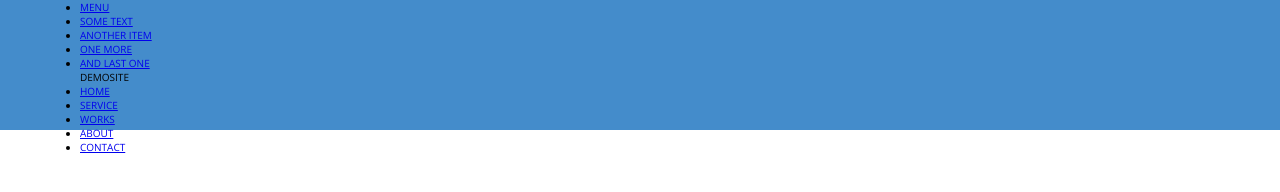
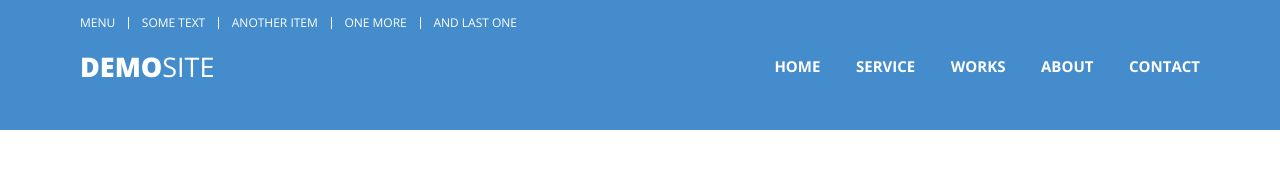
Before and after one commit to masalism/AdeoWebTest, a website: page index.html in a window 1280 px wide. Drawn offline with nearby package versions, Linux system fonts and the light colour scheme.

Commit message:
header without functionality

```diff
--- a/index.html
+++ b/index.html
@@ -15,27 +15,16 @@
         <div class="container">
             <div class="top-nav">
                 <ul class="top-nav__list">
-                    <li class="top-nav__item">
-                        <a href="#" class="top-nav__link">MENU</a>
-                    </li>
-                    <li class="top-nav__item">
-                        <a href="#" class="top-nav__link">SOME TEXT</a>
-                    </li>
-                    <li class="top-nav__item">
-                        <a href="#" class="top-nav__link">ANOTHER ITEM</a>
-                    </li>
-                    <li class="topntav__item">
-                        <a href="#" class="top-nav__link">ONE MORE</a>
-                    </li>
-                    <li class="top-nav__item">
-                        <a href="#" class="top-nav__link">AND LAST ONE</a>
-                    </li>
+                    <li class="top-nav__item"><a href="#" class="top-nav__link">MENU</a></li>
+                    <li class="top-nav__item"><a href="#" class="top-nav__link">SOME TEXT</a></li>
+                    <li class="top-nav__item"><a href="#" class="top-nav__link">ANOTHER ITEM</a></li>
+                    <li class="top-nav__item"><a href="#" class="top-nav__link">ONE MORE</a></li>
+                    <li class="top-nav__item"><a href="#" class="top-nav__link">AND LAST ONE</a></li>
                 </ul>
             </div>
             <div class="header__main">
                 <div class="header__banner"><span class="header__banner--bold">DEMO</span><span
                         class="header__banner--light">SITE</span></div>
-            </div>
                 <nav class="main-nav">
                     <ul class="main-nav__list">
                         <li class="main-nav__item"><a href="#" class="main-nav__link">HOME</a></li>
@@ -46,6 +35,8 @@
                     </ul>
                 </nav>
             </div>
+
+        </div>
     </header>
 
     <script src="js/index.js"></script>
--- a/sass/base/_base.scss
+++ b/sass/base/_base.scss
@@ -1,11 +1,8 @@
-* {
-    margin: 0;
-    padding: 0;
-}
-
 *,
 *::before,
 *::after {
+    margin: 0;
+    padding: 0;
     box-sizing: inherit;
 }
 
@@ -16,6 +13,7 @@ html {
 
 body {
     font-family: 'Open Sans', sans-serif;
+    line-height: 1;
 }
 
 .container {
--- a/sass/layout/_header.scss
+++ b/sass/layout/_header.scss
@@ -6,18 +6,23 @@
     position: relative;
 
     &__main {
-
+        padding-top: 2.4rem;
+        display: flex;
+        flex-direction: row;
+        justify-content: space-between;
+        align-items: center;
     }
 
     &__banner {
-
+        font-size: 2.7rem;
+        color: $color-white;
 
         &--bold {
-
+            font-weight: 800;
         }
 
         &--light {
-
+            font-weight: 300;
         }
     }
 }
--- a/sass/layout/_navigation.scss
+++ b/sass/layout/_navigation.scss
@@ -1,27 +1,65 @@
 .top-nav {
+    padding-top: 1.7rem;
+
     &__list {
-
+        list-style: none;
     }
 
     &__item {
+        display: inline-block;
+        font-size: 1.2rem;
+        font-weight: 400;
 
+
+        &:not(:last-child) {
+            padding-right: 1.3rem;
+            margin-right: 1rem;
+            border-right: 1px solid $color-white;
+        }
     }
 
     &__link {
+        &:link,
+        &:visited {
+            color: $color-white;
+            text-decoration: none;
+            transition: all .2s
+        }
 
+        &:hover,
+        &:active {
+            color: $color-grey-dark;
+        }
     }
 }
 
 .main-nav {
     &__list {
-
+        list-style: none;
     }
 
     &__item {
+        font-size: 1.5rem;
+        font-weight: 700;
+        display: inline-block;
 
+        &:not(:last-child) {
+            padding-right: 3.3rem;
+
+        }
     }
 
     &__link {
+        &:link,
+        &:visited {
+            color: $color-white;
+            text-decoration: none;
+            transition: all .2s
+        }
 
+        &:hover,
+        &:active {
+            color: $color-grey-dark;
+        }
     }
 }
```
Also changed, not shown: css/style.css. Lines whose indentation alone changed are shown as unchanged.
